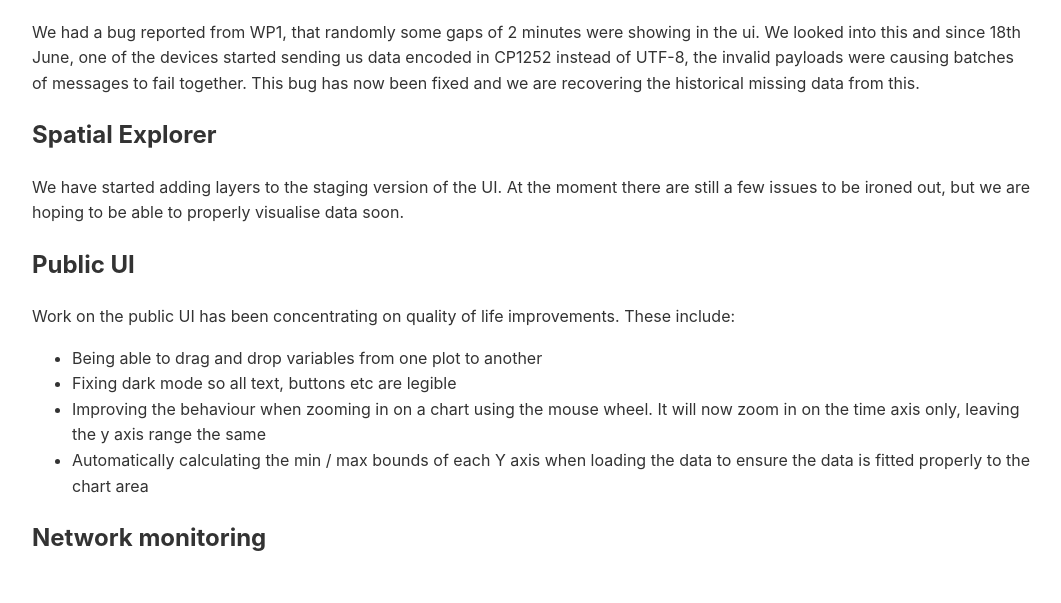
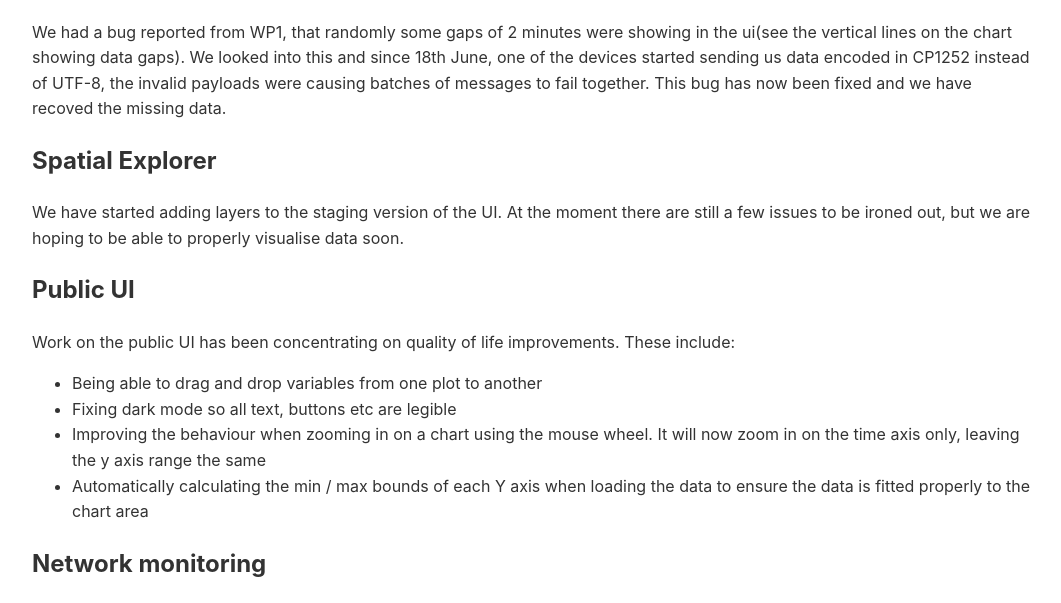
Before and after one commit to NERC-CEH/fdri_words, a Jekyll site: the page built from weeknotes/2026/26.md, in a window 1280 px wide and 900 px high, scrolled down 1888 px, cut to the strip 297-900 px from the top of the window. Shown: the whole strip, without its empty margins (108-1169 px from the left). Built offline with Jekyll 4.4.1, drawn with Linux system fonts in a browser that asks for light colours; our own code applies the rules of GitHub Pages for plain Markdown files; before the commit the page ends 2762 px from its top, so only the background shows below that.

Commit message:
Update 26.md

```diff
--- a/weeknotes/2026/26.md
+++ b/weeknotes/2026/26.md
@@ -12,7 +12,8 @@ Update on the ecolog is the data, is passing a bit further through our infra. Up
 ## Missing data bug
 <img width="1063" height="767" alt="image" src="https://github.com/user-attachments/assets/bb2e0eee-1a58-4d3e-9b01-15a1ca7be9a0" />
 
-We had a bug reported from WP1, that randomly some gaps of 2 minutes were showing in the ui. We looked into this and since 18th June, one of the devices started sending us data encoded in CP1252 instead of UTF-8, the invalid payloads were causing batches of messages to fail together. This bug has now been fixed and we are recovering the historical missing data from this.
+We had a bug reported from WP1, that randomly some gaps of 2 minutes were showing in the ui(see the vertical lines on the chart showing data gaps). We looked into this and since 18th June, one of the devices started sending us data encoded in CP1252 instead of UTF-8, the invalid payloads were causing batches of messages to fail together. This bug has now been fixed and we have recoved the missing data.
+
 
 ## Spatial Explorer
 
```
